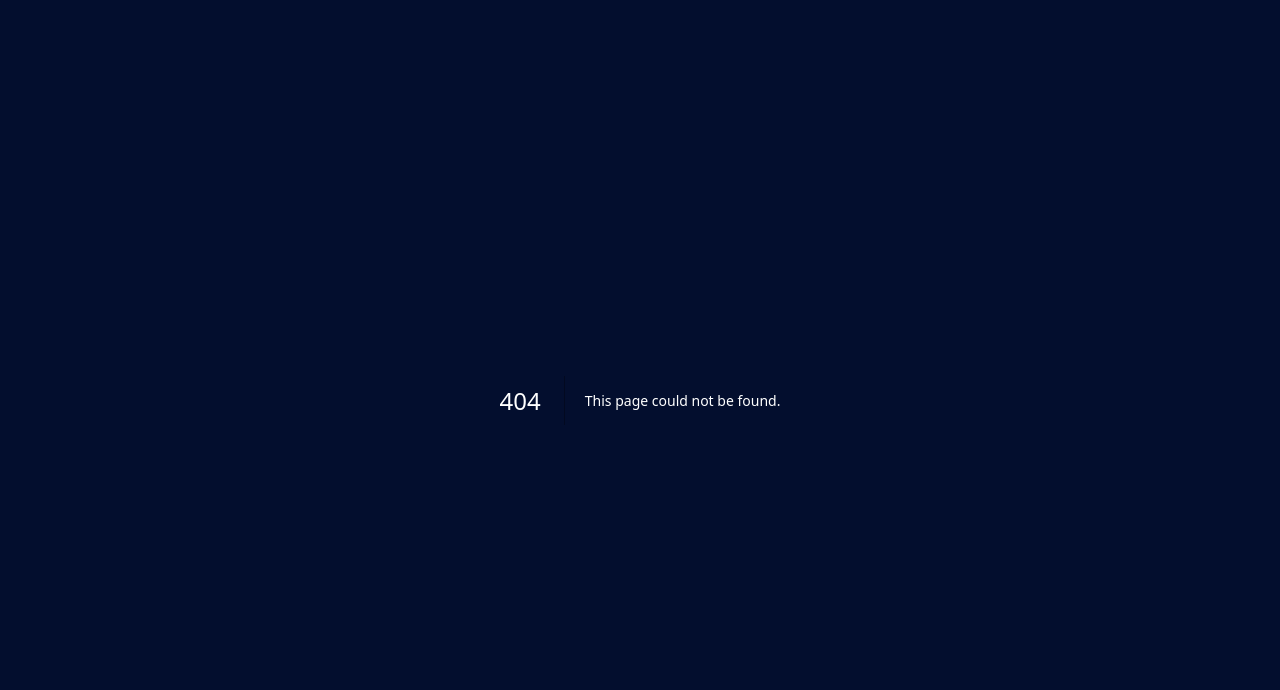
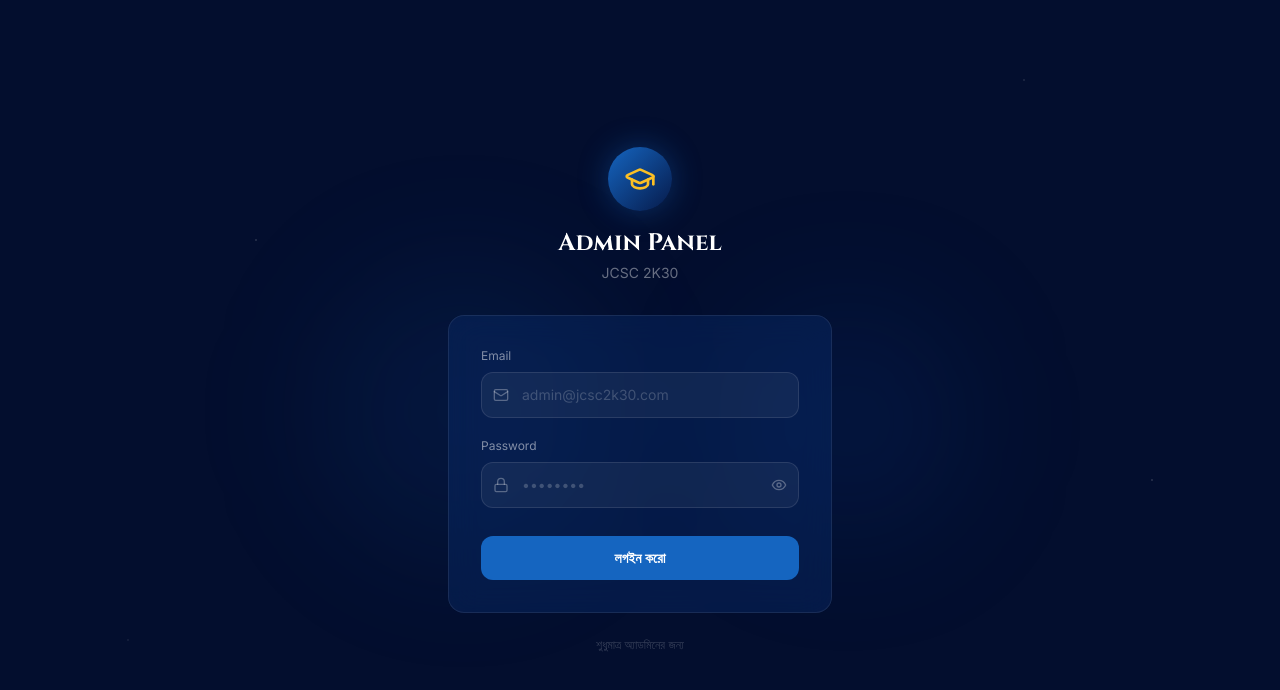
Before and after one commit to Taseen-boyy/Jcsc2k30, a Next.js app: page /admin in a window 1280 px wide. Before the commit this address had no page. Shown: the top 690 px of the page. Built offline with nearby package versions, Linux system fonts and the light colour scheme.

Commit message:
Add files via upload

```diff
--- /dev/null
+++ b/app/admin/page.tsx
@@ -0,0 +1,110 @@
+"use client";
+
+import { useState } from "react";
+import { useRouter } from "next/navigation";
+import { supabase } from "@/lib/supabase";
+import toast from "react-hot-toast";
+import { Lock, Mail, Eye, EyeOff, GraduationCap } from "lucide-react";
+
+export default function AdminLogin() {
+  const [email, setEmail] = useState("");
+  const [password, setPassword] = useState("");
+  const [showPass, setShowPass] = useState(false);
+  const [loading, setLoading] = useState(false);
+  const router = useRouter();
+
+  const login = async (e: React.FormEvent) => {
+    e.preventDefault();
+    setLoading(true);
+    const { error } = await supabase.auth.signInWithPassword({ email, password });
+    if (error) {
+      toast.error("ভুল email বা password");
+    } else {
+      toast.success("স্বাগতম!");
+      router.push("/admin/dashboard");
+    }
+    setLoading(false);
+  };
+
+  return (
+    <div className="min-h-screen stars-bg flex items-center justify-center px-4">
+      {/* BG orbs */}
+      <div className="absolute inset-0 pointer-events-none">
+        <div className="absolute top-1/3 left-1/4 w-72 h-72 bg-[#1565c0]/10 rounded-full blur-3xl" />
+        <div className="absolute bottom-1/3 right-1/4 w-56 h-56 bg-[#0d47a1]/15 rounded-full blur-3xl" />
+      </div>
+
+      <div className="relative z-10 w-full max-w-sm">
+        {/* Logo */}
+        <div className="text-center mb-8">
+          <div className="w-16 h-16 rounded-full bg-gradient-to-br from-[#1565c0] to-[#061a4a] flex items-center justify-center mx-auto mb-4 glow-blue">
+            <GraduationCap className="w-8 h-8 text-gold-400" />
+          </div>
+          <h1 className="font-display text-2xl font-bold text-white">
+            Admin Panel
+          </h1>
+          <p className="text-white/40 text-sm mt-1">JCSC 2K30</p>
+        </div>
+
+        {/* Form */}
+        <form
+          onSubmit={login}
+          className="glass-card rounded-2xl p-8 flex flex-col gap-5"
+        >
+          <div>
+            <label className="text-xs text-white/50 mb-2 block">Email</label>
+            <div className="relative">
+              <Mail className="absolute left-3 top-1/2 -translate-y-1/2 w-4 h-4 text-white/30" />
+              <input
+                type="email"
+                value={email}
+                onChange={(e) => setEmail(e.target.value)}
+                required
+                placeholder="admin@jcsc2k30.com"
+                className="w-full bg-white/5 border border-white/10 rounded-xl pl-10 pr-4 py-3 text-sm text-white placeholder-white/20 focus:outline-none focus:border-[#1565c0] transition-colors"
+              />
+            </div>
+          </div>
+
+          <div>
+            <label className="text-xs text-white/50 mb-2 block">Password</label>
+            <div className="relative">
+              <Lock className="absolute left-3 top-1/2 -translate-y-1/2 w-4 h-4 text-white/30" />
+              <input
+                type={showPass ? "text" : "password"}
+                value={password}
+                onChange={(e) => setPassword(e.target.value)}
+                required
+                placeholder="••••••••"
+                className="w-full bg-white/5 border border-white/10 rounded-xl pl-10 pr-10 py-3 text-sm text-white placeholder-white/20 focus:outline-none focus:border-[#1565c0] transition-colors"
+              />
+              <button
+                type="button"
+                onClick={() => setShowPass(!showPass)}
+                className="absolute right-3 top-1/2 -translate-y-1/2 text-white/30 hover:text-white/60 transition-colors"
+              >
+                {showPass ? (
+                  <EyeOff className="w-4 h-4" />
+                ) : (
+                  <Eye className="w-4 h-4" />
+                )}
+              </button>
+            </div>
+          </div>
+
+          <button
+            type="submit"
+            disabled={loading}
+            className="w-full bg-[#1565c0] hover:bg-[#1976d2] disabled:opacity-50 text-white py-3 rounded-xl font-semibold text-sm transition-all hover:scale-[1.02] mt-2"
+          >
+            {loading ? "লগইন হচ্ছে..." : "লগইন করো"}
+          </button>
+        </form>
+
+        <p className="text-center text-xs text-white/20 mt-6">
+          শুধুমাত্র অ্যাডমিনের জন্য
+        </p>
+      </div>
+    </div>
+  );
+}
```
